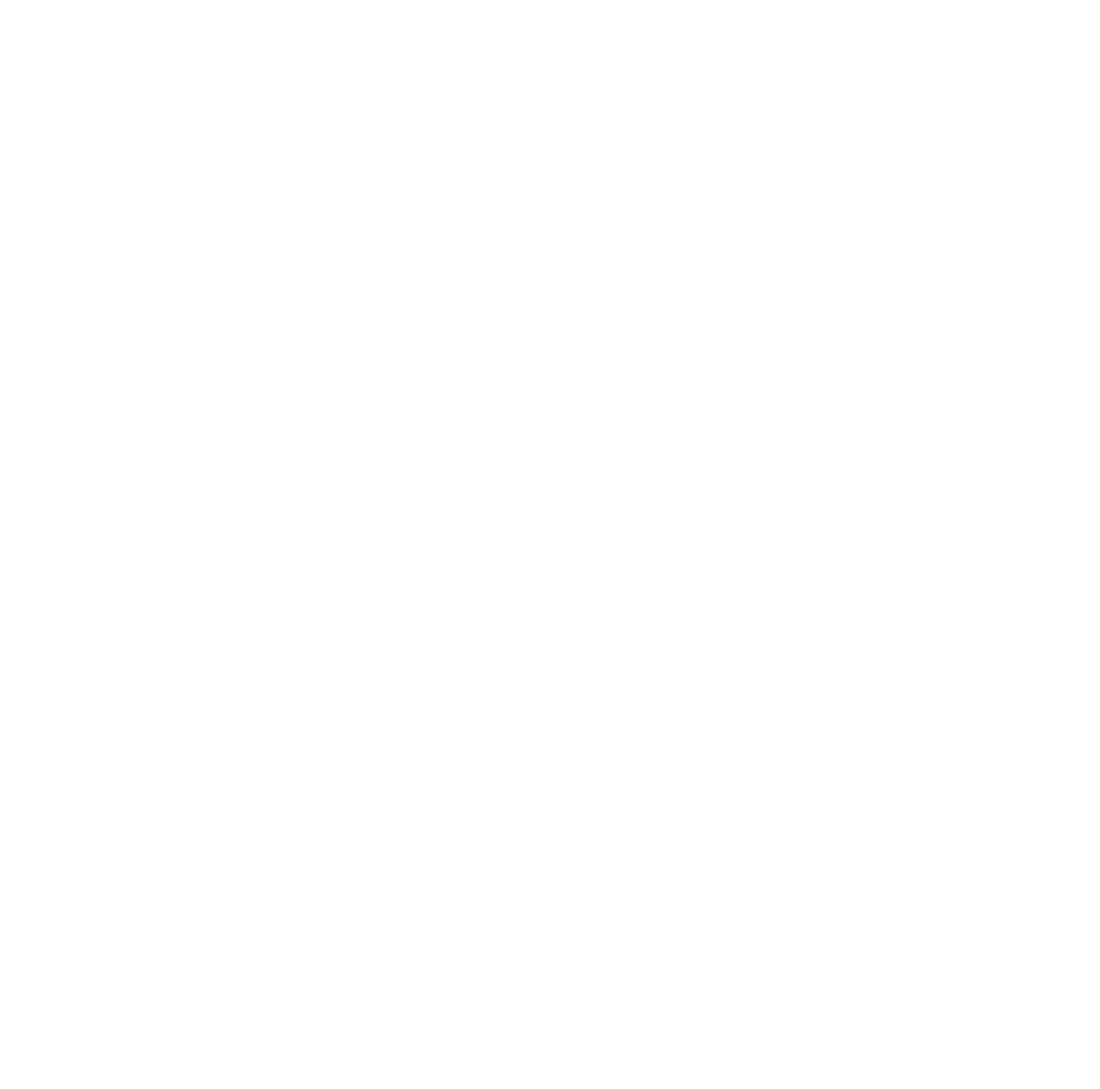
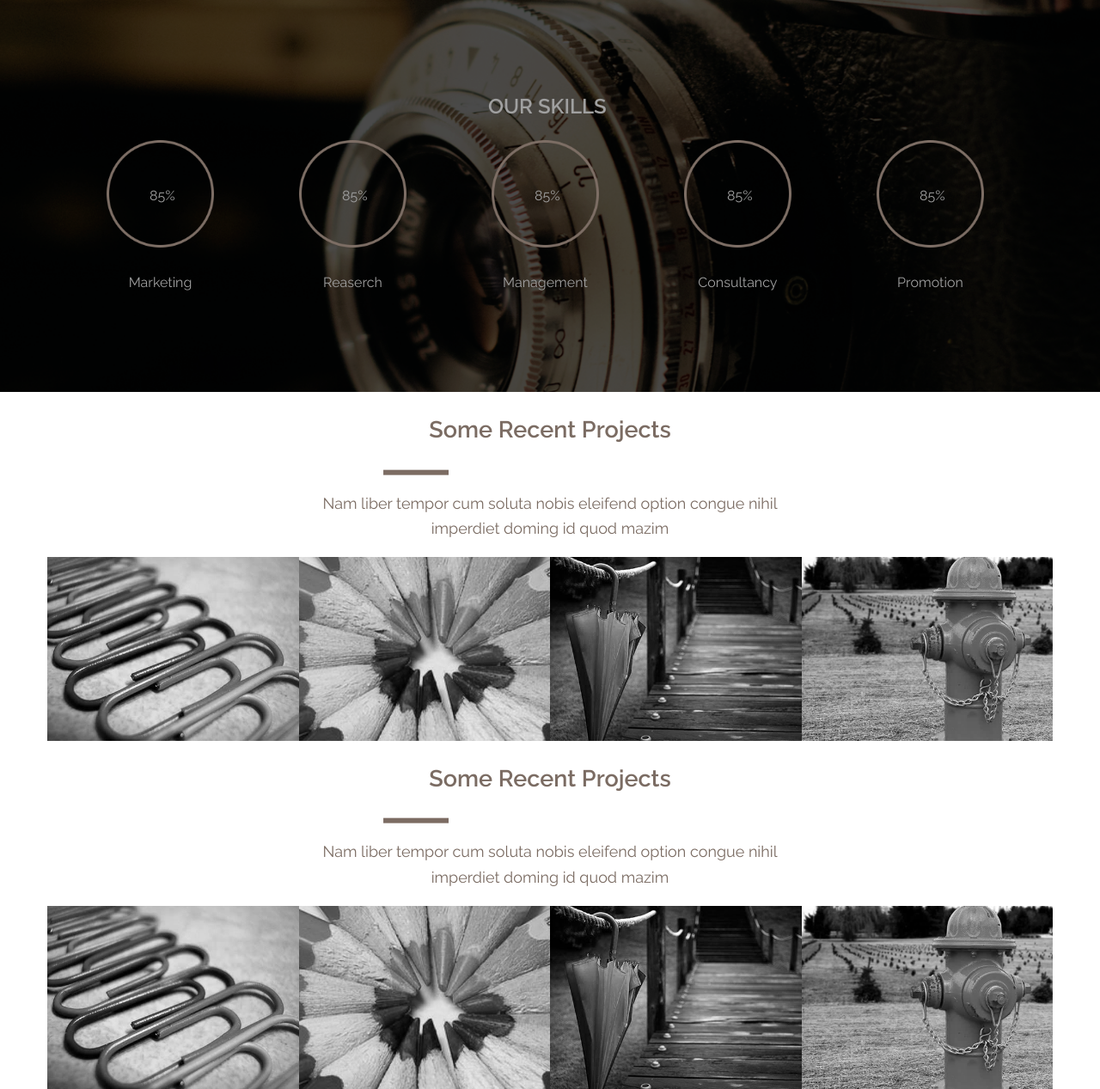
Before and after one commit to OlgaShved/mairala, a plain HTML site: page index.html in a window 1280 px wide. Shown: the whole page at 86% size. Before the commit the page ends 800 px from the top, so only its background shows below. Drawn offline with Linux system fonts and the light colour scheme.

Commit message:
skills&project

```diff
--- a/css/main.css
+++ b/css/main.css
@@ -1,5 +1,5 @@
 @import url('https://fonts.googleapis.com/css?family=Raleway:300,400,500,600');
-
+@import url('main_skills.css');
 *, *:after, *:before {
     box-sizing: border-box;
     -webkit-box-sizing: border-box;
--- /dev/null
+++ b/css/main_skills.css
@@ -0,0 +1,53 @@
+.ma-skills{
+      background: #1a1a1a url('../img/skills-1.png') no-repeat center center;
+    -webkit-background-size: cover;
+         -o-background-size: cover;
+            background-size: cover;
+}
+.container .ma-skills{
+	padding-bottom: 86px;
+}
+
+.ma-container-skills{
+	color: #a0a0a0;
+    font-size: 16px;
+    font-weight: 400;
+    line-height: 30px;
+    padding-top: 85px;
+}
+
+.ma-skills h3{
+	font-size: 24px;
+	font-weight: 600;
+	line-height: 30px;
+	padding: 0 44.0%;
+	text-transform: uppercase;
+}
+.ma-skills .col-2{
+	margin-left: 2%;
+    padding-left: 5%;
+}
+
+.posishn{
+	position: relative;
+}
+.posishn span{
+	position: absolute;
+	top: 40%;
+    left: 40%;
+}
+.text{
+	padding: 10px;
+    text-align: center;
+}
+
+.ma-projects-text{
+	color:  #7b6c63;
+	text-align: center;
+}
+.ma-projects--img{
+	margin-left: 16%;
+}
+.col-12-full .col-3{
+	padding: 0;
+}
--- a/index.html
+++ b/index.html
@@ -20,6 +20,103 @@
 	</header>
 
 	<main>
+ 		<section class="ma-skills">
+			<div class="container ma-skills">
+ 	            <div class="row ma-skills">
+                   <div class="ma-container-skills">
+                   		<h3>Our Skills</h3>
+                   		<div class="col-2">
+	                   		<div class="posishn">
+	                   		<img src="img/skcerckle.png" alt="raund">
+	                   		<span>85%</span>
+	                   		</div>
+						<p class="text">Marketing</p>
+						</div>
+						<div class="col-2">
+							<div class="posishn">
+							<img src="img/skcerckle.png" alt="raund">
+	                   		<span>85%</span>
+	                   		</div>
+						<p class="text">Reaserch</p>
+						</div>
+						<div class="col-2">
+							<div class="posishn">
+							<img src="img/skcerckle.png" alt="raund">
+	                   		<span>85%</span>
+                   			</div>
+						<p class="text">Management</p>
+						</div>
+						<div class="col-2">
+							 <div class="posishn">
+							<img src="img/skcerckle.png" alt="raund">
+	                   		<span>85%</span>
+	                   		</div>
+						<p class="text">Consultancy</p>
+						</div>
+						<div class="col-2">
+							<div class="posishn">
+							<img src="img/skcerckle.png" alt="raund">
+	                   		<span>85%</span>
+	                   		</div>
+						<p class="text">Promotion</p>
+						</div>
+                   </div><!-- ma-container-skills-->
+				</div>	<!-- row ma-skills-->
+			</div>  <!-- ch-container -->
+		</section> <!-- ma-skills -->
+		<section class="ma-projects">
+			<div class="container ma-projects">
+				<div class="row ma-projects">
+					<div class="col-6 col-offset-3 ma-projects-text">
+						<h2>Some Recent Projects</h2>
+						<img class="ma-projects--img" src="img/skils4.png" alt="skills">
+						<p>Nam liber tempor cum soluta nobis eleifend option congue nihil imperdiet doming id quod mazim</p>
+					</div>
+				</div><!-- row ma-projects-->
+			</div><!-- container ma-projects-->
+		</section><!-- ma-projects-->
+		<!-- 1 -->
+		<section class="ma-gallerry">
+			<div class="container ma-gallerry">
+				<div class="row ma-gallerry">
+					<div class="col-12-full ma-gallerry">
+						<img class="col-3 col-12-full" src="img/sk5.png" alt="img">
+						<img class="col-3 col-12-full" src="img/sk6.png" alt="img">
+						<img class="col-3 col-12-full" src="img/sk7.png" alt="img">
+						<img class="col-3 col-12-full" src="img/sk8.png" alt="img">
+					</div>
+				</div><!-- row ma-gallerry-->
+			</div><!-- container ma-gallerry-->
+		</section><!-- ma-gallerry-->
+		<!-- 1 -->
+		<!-- 2 -->
+		<section class="ma-projects">
+			<div class="container ma-projects">
+				<div class="row ma-projects">
+					<div class="col-6 col-offset-3 ma-projects-text">
+						<h2>Some Recent Projects</h2>
+						<img class="ma-projects--img" src="img/skils4.png" alt="skills">
+						<p>Nam liber tempor cum soluta nobis eleifend option congue nihil imperdiet doming id quod mazim</p>
+					</div>
+				</div><!-- row ma-projects-->
+			</div><!-- container ma-projects-->
+		</section><!-- ma-projects-->
+		<!-- 2 -->
+		<!-- 3 -->
+		<section class="ma-gallerry">
+			<div class="container ma-gallerry">
+				<div class="row ma-gallerry">
+					<div class="col-12-full ma-gallerry">
+						<img class="col-3 col-12-full" src="img/sk5.png" alt="img">
+						<img class="col-3 col-12-full" src="img/sk6.png" alt="img">
+						<img class="col-3 col-12-full" src="img/sk7.png" alt="img">
+						<img class="col-3 col-12-full" src="img/sk8.png" alt="img">
+					</div>
+				</div><!-- row ma-gallerry-->
+			</div><!-- container ma-gallerry-->
+		</section><!-- ma-gallerry-->
+		<!-- 3 -->
+
 	</main>
 
 	<footer>
```
Also changed, not shown: img/Layer 7.png (added), img/sk5.png (added), img/sk6.png (added), img/sk7.png (added), img/sk8 (1).png (added), img/sk8.png (added), img/skcerckle.png (added), img/skills-1.png (added), img/skills-2.png (added), img/skils4.png (added).
